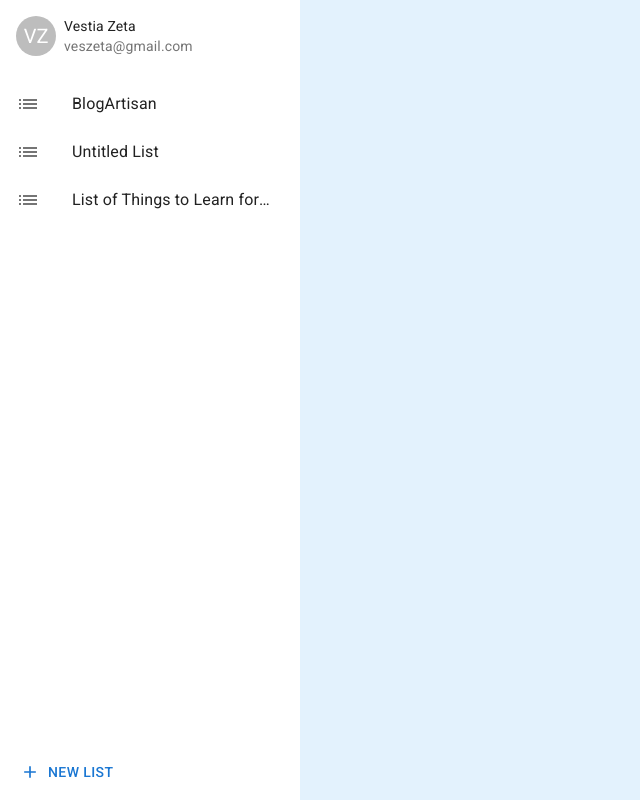
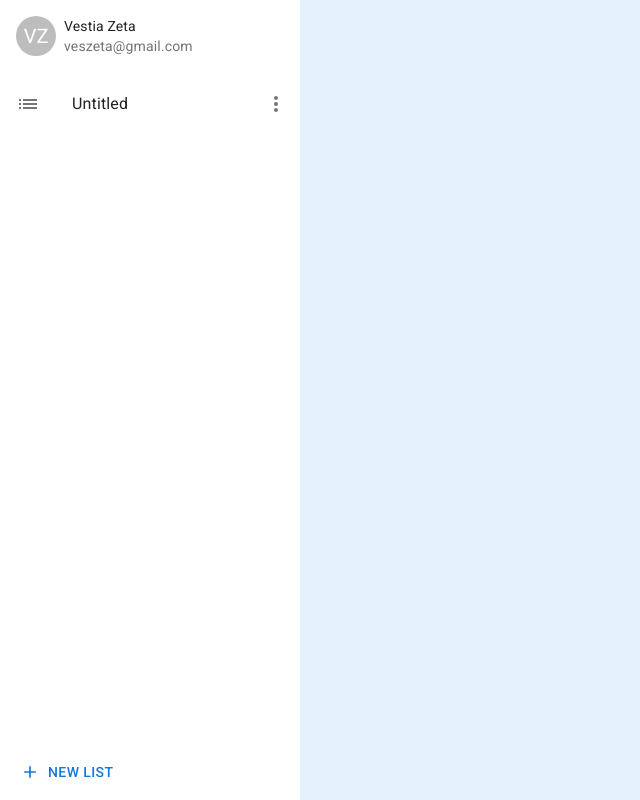
Before and after one commit to caclm10/simpletodo-app, a React (Vite) app: page / in a window 1280 px wide. Both pictures are taken after a click on the button "NEW LIST". Shown: the whole page, without its empty margins (0-640 px from the left). Built offline with nearby package versions, Linux system fonts and the light colour scheme.

Commit message:
add 'new list' functionality, save list in global state, move list item to seperate file

```diff
--- a/package.json
+++ b/package.json
@@ -16,6 +16,7 @@
     "@mui/icons-material": "^5.14.13",
     "@mui/material": "^5.14.13",
     "jotai": "^2.4.3",
+    "nanoid": "^5.0.1",
     "react": "^18.2.0",
     "react-dom": "^18.2.0",
     "react-router-dom": "^6.16.0"
--- a/src/components/todo/AddListButton.jsx
+++ b/src/components/todo/AddListButton.jsx
@@ -1,7 +1,22 @@
+import { useSetAtom } from 'jotai';
+import { nanoid } from 'nanoid';
 import AddIcon from '@mui/icons-material/Add';
 import Button from '@mui/material/Button'
+import { todoListAtom } from '@/stores/todo-store';
 
 const AddListButton = () => {
+    const setTodoList = useSetAtom(todoListAtom)
+
+    const handleClick = () => {
+        setTodoList(list => [
+            ...list,
+            {
+                id: nanoid(),
+                name: 'Untitled'
+            }
+        ])
+    }
+
     return (
         <Button
             sx={{
@@ -10,6 +25,7 @@ const AddListButton = () => {
                 paddingX: 3
             }}
             startIcon={<AddIcon />}
+            onClick={handleClick}
         >
             New List
         </Button>
--- a/src/components/todo/TodoList.jsx
+++ b/src/components/todo/TodoList.jsx
@@ -1,54 +1,14 @@
-import { useState } from 'react';
+import { useAtomValue } from 'jotai';
 import List from '@mui/material/List';
-import ListItemButton from '@mui/material/ListItemButton';
-import ListItemIcon from '@mui/material/ListItemIcon';
-import ListItemText from '@mui/material/ListItemText';
-import ListIcon from '@mui/icons-material/List';
+import { todoListAtom } from '@/stores/todo-store';
+import TodoListItem from './TodoListItem';
 
 const TodoList = () => {
-    const [selectedListIndex, setSelectedListIndex] = useState(null)
-
-    const handleListItemClick = (event, index) => {
-        setSelectedListIndex(index);
-    };
+    const todoList = useAtomValue(todoListAtom)
 
     return (
         <List component="nav" aria-label="to-do list">
-            <ListItemButton
-                selected={selectedListIndex === 0}
-                onClick={(event) => handleListItemClick(event, 0)}
-            >
-                <ListItemIcon>
-                    <ListIcon />
-                </ListItemIcon>
-                <ListItemText primary="BlogArtisan" />
-            </ListItemButton>
-            <ListItemButton
-                selected={selectedListIndex === 1}
-                onClick={(event) => handleListItemClick(event, 1)}
-            >
-                <ListItemIcon>
-                    <ListIcon />
-                </ListItemIcon>
-                <ListItemText primary="Untitled List" />
-            </ListItemButton>
-            <ListItemButton
-                selected={selectedListIndex === 2}
-                onClick={(event) => handleListItemClick(event, 2)}
-            >
-                <ListItemIcon>
-                    <ListIcon />
-                </ListItemIcon>
-                <ListItemText
-                    primary="List of Things to Learn for Brighter Future"
-                    sx={{
-                        overflow: "hidden",
-                        display: "-webkit-box",
-                        WebkitBoxOrient: "vertical",
-                        WebkitLineClamp: 1
-                    }}
-                />
-            </ListItemButton>
+            {todoList.map(todo => <TodoListItem key={todo.id} id={todo.id} name={todo.name} />)}
         </List>
     )
 }
--- /dev/null
+++ b/src/components/todo/TodoListItem.jsx
@@ -0,0 +1,122 @@
+import IconButton from '@mui/material/IconButton';
+import InputBase from '@mui/material/InputBase';
+import ListItem from '@mui/material/ListItem';
+import ListItemButton from '@mui/material/ListItemButton';
+import ListItemIcon from '@mui/material/ListItemIcon';
+import ListItemText from '@mui/material/ListItemText';
+import ListIcon from '@mui/icons-material/List';
+import Menu from '@mui/material/Menu';
+import MenuItem from '@mui/material/MenuItem';
+import MoreVertIcon from '@mui/icons-material/MoreVertOutlined';
+import { useAtom } from 'jotai';
+import { selectedListIdAtom } from '@/stores/todo-store';
+import { useEffect, useRef, useState } from 'react';
+
+const TodoListItem = ({ id, name }) => {
+    const [selectedListId, setSelectedListId] = useAtom(selectedListIdAtom)
+    const [isEdit, setIsEdit] = useState(false)
+    const [menuButton, setMenuButton] = useState(null)
+    const [listName, setListName] = useState(name)
+    const inputRef = useRef()
+    const isMenuOpen = Boolean(menuButton)
+
+    const handleListItemClick = id => () => {
+        console.log(id)
+        setSelectedListId(id);
+    };
+
+    const handleClickMenuButton = event => {
+        setMenuButton(event.currentTarget)
+    }
+
+    const handleCloseMenu = () => {
+        setMenuButton(null)
+    }
+
+    const handleRenameClick = () => {
+        setIsEdit(true)
+        handleCloseMenu()
+    }
+
+    const handleInputBlur = () => {
+        setIsEdit(false)
+    }
+
+    const handleInputChange = event => {
+        setListName(event.target.value)
+    }
+
+    useEffect(() => {
+        if (isEdit) {
+            console.log(inputRef)
+            inputRef.current.focus()
+        }
+    }, [isEdit])
+
+    return (
+        <ListItem
+            key={id}
+            secondaryAction={
+                <>
+                    <IconButton
+                        id={`list-menu-button-${id}`}
+                        edge="end"
+                        aria-label={`list menu button ${id}`}
+                        onClick={handleClickMenuButton}
+                    >
+                        <MoreVertIcon />
+                    </IconButton>
+
+                    <Menu
+                        id={`list-menu-${id}`}
+                        anchorEl={menuButton}
+                        open={isMenuOpen}
+                        onClose={handleCloseMenu}
+                    >
+                        <MenuItem onClick={handleRenameClick}>Rename List</MenuItem>
+                        <MenuItem
+                            sx={{
+                                color: 'error.main'
+                            }}
+                            onClick={handleCloseMenu}
+                        >
+                            Delete List
+                        </MenuItem>
+                    </Menu>
+                </>
+            }
+            disablePadding
+        >
+            <ListItemButton
+                role={undefined}
+                selected={id === selectedListId}
+                onClick={handleListItemClick(id)}
+            >
+                <ListItemIcon>
+                    <ListIcon />
+                </ListItemIcon>
+                <ListItemText
+                    primary={listName}
+                    sx={{
+                        overflow: "hidden",
+                        display: isEdit ? "none" : "-webkit-box",
+                        WebkitBoxOrient: "vertical",
+                        WebkitLineClamp: 1,
+                    }}
+                />
+                <InputBase
+                    inputRef={inputRef}
+                    type="text"
+                    value={listName}
+                    sx={{
+                        display: isEdit ? 'block' : 'none',
+                    }}
+                    onBlur={handleInputBlur}
+                    onChange={handleInputChange}
+                />
+            </ListItemButton>
+        </ListItem>
+    )
+}
+
+export default TodoListItem
--- /dev/null
+++ b/src/stores/todo-store.js
@@ -0,0 +1,4 @@
+import { atom } from "jotai";
+
+export const todoListAtom = atom([])
+export const selectedListIdAtom = atom(null)
```
Also changed, not shown: 1 other file (tests, documents, lock files or other folders).
